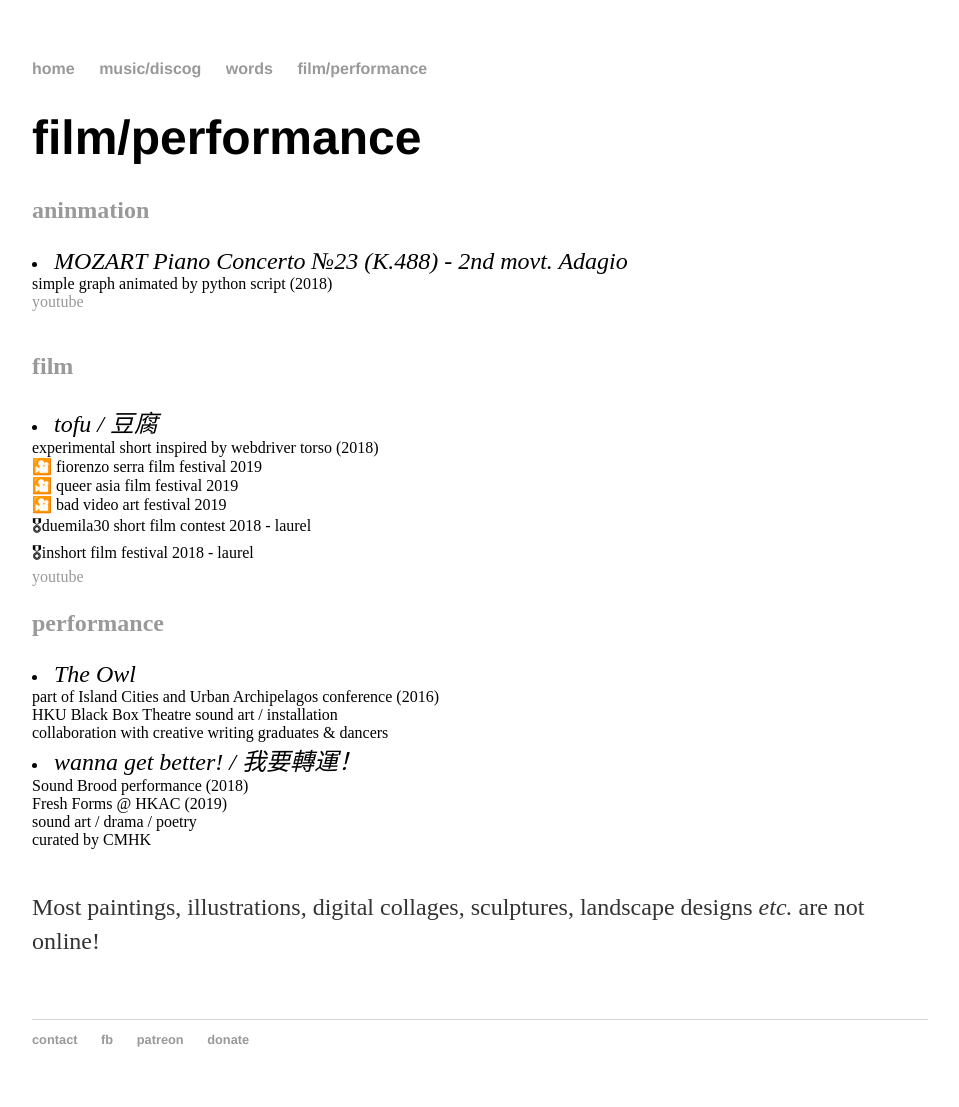
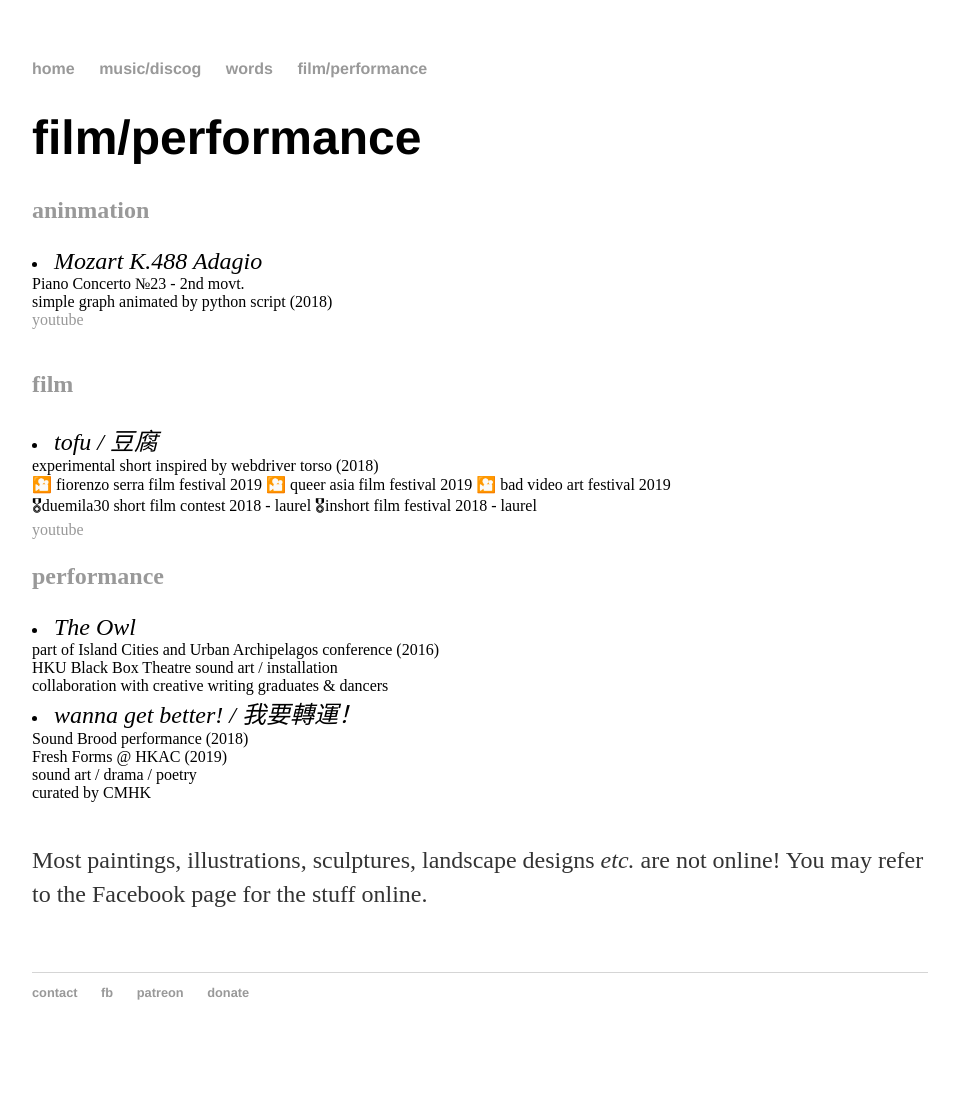
Before and after one commit to maksuihin/maksuihin.github.io, a Jekyll site: the page built from performance.html, in a window 1280 px wide. Shown: the whole page, without its empty margins (160-1119 px from the left). Built offline with Jekyll 4.4.1, drawn with Linux system fonts in a browser that asks for light colours; after the commit the page ends 1060 px from its top, so only the background shows below that.

Commit message:
Update performance.html

```diff
--- a/performance.html
+++ b/performance.html
@@ -9,7 +9,8 @@ title: film/performance by MAK, Sui-hin
 
 
 			<p><h2>aninmation</h2></p><u1>
-				<li><em>MOZART Piano Concerto №23 (K.488) - 2nd movt. Adagio</em>
+				<li><em>Mozart K.488 Adagio</em>
+        </br>Piano Concerto №23 - 2nd movt.
 				</br>simple graph animated by python script (2018)
 				</br><a href="https://www.youtube.com/watch?v=XOEyKH9P-h4">youtube</a></li>
 
@@ -18,11 +19,8 @@ title: film/performance by MAK, Sui-hin
 			<p><h2>film</h2></p><u1>
 				<li><em>tofu / <span lang="zh">豆腐</span></em>
 				</br>experimental short inspired by webdriver torso (2018)
-</br>🎦 fiorenzo serra film festival 2019
-</br>🎦 queer asia film festival 2019
-</br>🎦 bad video art festival 2019
-</br>🎖duemila30 short film contest 2018 - laurel
-</br>🎖inshort film festival 2018 - laurel
+</br>🎦 fiorenzo serra film festival 2019 🎦 queer asia film festival 2019 🎦 bad video art festival 2019
+</br>🎖duemila30 short film contest 2018 - laurel 🎖inshort film festival 2018 - laurel
 				</br><a href="https://www.youtube.com/watch?v=aERXt2IMxPM">youtube</a></li>
 
 			<p><h2>performance</h2></p><u1>
@@ -37,7 +35,8 @@ title: film/performance by MAK, Sui-hin
 				</br>sound art / drama / poetry
         </br>curated by CMHK</li>
 </br>
-<p>Most paintings, illustrations, digital collages, sculptures, landscape designs <em>etc.</em> are not online!</p>
+<p>Most paintings, illustrations, sculptures, landscape designs <em>etc.</em> are not online!
+You may refer to the Facebook page for the stuff online.</p>
 
 <!-- leave two </br>'s at the end but one between sections -->
 			</br></br>
```
